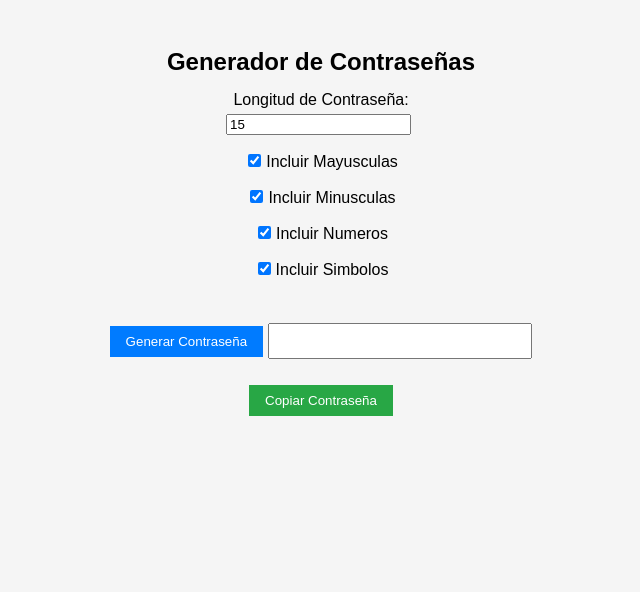
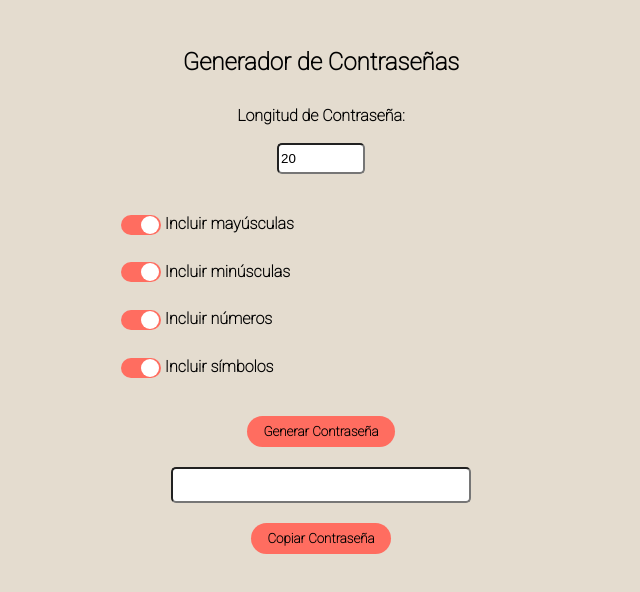
Before and after one commit to ElianVilla/Generador_contrase-as, a browser extension: page index.html in a window 1280 px wide. Shown: the whole page, without its empty margins (319-959 px from the left). Drawn offline with Linux system fonts and the light colour scheme.

Commit message:
Cambio de estetica

```diff
--- a/index.html
+++ b/index.html
@@ -2,21 +2,41 @@
 <html lang="es">
 <head>
     <link rel="stylesheet" type="text/css" href="styles.css">
+    <link rel="preconnect" href="https://fonts.googleapis.com">
+    <link rel="preconnect" href="https://fonts.gstatic.com" crossorigin>
+    <link href="https://fonts.googleapis.com/css2?family=Roboto:wght@100&display=swap" rel="stylesheet">
 </head>
 <body>
-        <p>
-            <h2>Generador de Contraseñas</h2>
-            <label for="length">Longitud de Contraseña: </label>
-            <input type="number" id="length" value="15">
+    <div class="container">
+        <h2 class="Titulo">Generador de Contraseñas</h2>
+        <label class="titulo_longitud" for="length">Longitud de Contraseña:</label>
+        <input type="number" id="length" value="20">
         <br>
-            <p></p><label><input type="checkbox" id="incluirMayusculas" checked>Incluir Mayusculas</label></p>
-            <p></p><label><input type="checkbox" id="incluirMinusculas" checked>Incluir Minusculas</label></p>
-            <p></p><label><input type="checkbox" id="incluirNumeros" checked>Incluir Numeros</label></p>
-            <p></p><label><input type="checkbox" id="incluirSimbolos" checked>Incluir Simbolos</label></p>
+        <div class="checkbox-group">
+            <label class="titulo_mayusculas">
+                <input type="checkbox" id="incluirMayusculas" checked>
+                <span class="switch"></span> Incluir mayúsculas
+            </label>
             <br>
+            <label class="titulo_minusculas">
+                <input type="checkbox" id="incluirMinusculas" checked>
+                <span class="switch"></span> Incluir minúsculas
+            </label>
+            <br>
+            <label class="titulo_numeros">
+                <input type="checkbox" id="incluirNumeros" checked>
+                <span class="switch"></span> Incluir números
+            </label>
+            <br>
+            <label class="titulo_simbolos">
+                <input type="checkbox" id="incluirSimbolos" checked>
+                <span class="switch"></span> Incluir símbolos
+            </label>
+        </div>
         <button id="generate">Generar Contraseña</button>
         <input type="text" id="passwordInput" readonly>
-            <p></p><button id="copiar">Copiar Contraseña</button></p>
+        <button id="copiar">Copiar Contraseña</button>
+    </div>
     <script src="script.js"></script>
 </body>
 </html>
--- a/styles.css
+++ b/styles.css
@@ -1,9 +1,11 @@
-/* styles.css */
+
 body {
-    font-family: Arial, sans-serif;
+    font-family: 'Roboto', sans-serif;
+    font-weight: bold;
     text-align: center;
-    background-color: #f5f5f5;
+    background-color: #E4DCCF;
     padding: 20px;
+    color: black;
 }
 
 .container {
@@ -15,26 +17,99 @@ h2 {
     margin-bottom: 15px;
 }
 
+.titulo_longitud{
+    margin-top: 30px;
+}
+
 label {
     display: block;
-    margin-bottom: 5px;
+    margin-bottom: 8px;
 }
 
-input[type="number"], input[type="checkbox"] {
-    margin-right: 5px;
+.checkbox-group {
+    text-align: left;
+    margin-top: 40px;
+}
+
+/* Estilos para los checkboxes */
+.switch {
+    position: relative;
+    display: inline-block;
+    width: 40px;
+    height: 20px;
+    background-color: #ccc;
+    border-radius: 20px;
+    cursor: pointer;
+    transition: background-color 0.3s ease-in-out;
+    vertical-align: middle;
+}
+
+.switch::before {
+    content: "";
+    position: absolute;
+    width: 18px;
+    height: 18px;
+    background-color: white;
+    border-radius: 50%;
+    left: 2px;
+    top: 1px;
+    transition: left 0.3s ease-in-out;
+}
+
+input[type="checkbox"]:checked + .switch::before {
+    left: 20px;
+}
+
+input[type="checkbox"] {
+    display: none;
+}
+
+label.titulo_mayusculas,
+label.titulo_minusculas,
+label.titulo_numeros,
+label.titulo_simbolos {
+    position: relative;
+}
+
+label.titulo_mayusculas .switch,
+label.titulo_minusculas .switch,
+label.titulo_numeros .switch,
+label.titulo_simbolos .switch {
+    margin-top: 0;
+}
+
+input[type="checkbox"]:checked + .switch {
+    background-color: #FF6D60;
+}
+
+input[type="checkbox"] + .switch {
+    background-color: #F7D060;
+}
+
+.switch-label {
+    position: absolute;
+    left: 0;
+    top: 0;
+    width: 40px;
+    height: 20px;
+    z-index: -1;
+    cursor: pointer;
 }
 
 button {
-    background-color: #007bff;
-    color: white;
+    background-color: #FF6D60;
+    color: black;
     border: none;
     padding: 8px 16px;
     cursor: pointer;
-    margin-top: 10px;
+    margin-top: 30px;
+    border-radius: 24px;
+    font-family: 'Roboto', sans-serif;
+    font-weight: bold;
 }
 
 button:hover {
-    background-color: #0056b3;
+    background-color: #F7D060;
 }
 
 #passwordInput {
@@ -42,17 +117,39 @@ button:hover {
     width: 20%;
     padding: 8px;
     font-size: 14px;
+    border-radius: 5px;
 }
 
 #copiar {
-    background-color: #28a745;
-    color: white;
+    background-color: #FF6D60;
+    color: black;
     border: none;
     padding: 8px 16px;
     cursor: pointer;
+    margin-top: 20px;
+    border-radius: 24px;
+    font-family: 'Roboto', sans-serif;
+    font-weight: bold;
+}
+
+#copiar:hover {
+    background-color: #F7D060;
+}
+
+#length {
+    display: inline-block;
+    width: 20%;
+    height: 25px;
+    vertical-align: middle;
+    border-radius: 5px;
     margin-top: 10px;
 }
 
-#copiar:hover {
-    background-color: #218838;
+#passwordInput {
+    display: inline-block;
+    width: 70%;
+    padding: 8px;
+    font-size: 14px;
+    vertical-align: middle;
+    margin-top: 20px;
 }
```
Lines whose indentation alone changed are shown as unchanged.
